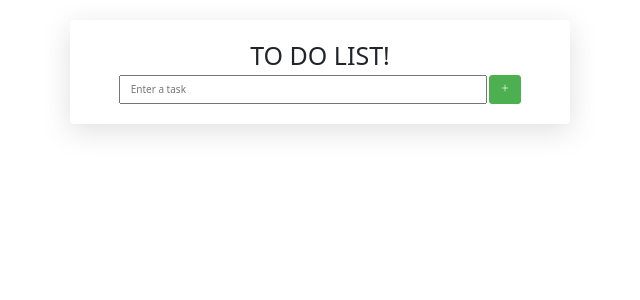
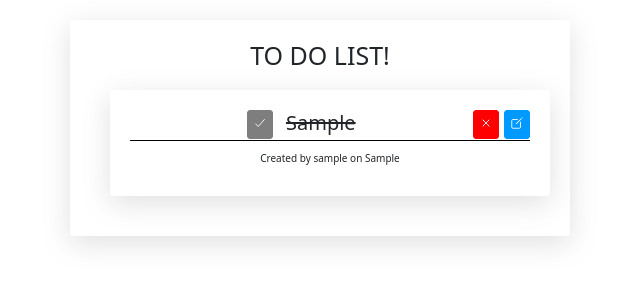
Before and after one commit to cimp08/Todo-app, a PHP site: page /todo.php in a window 1280 px wide. Shown: the part 35-335 px from the top of the page, without its empty margins (320-960 px from the left). Run offline with PHP 8.4, Linux system fonts and the light colour scheme; the visitor is signed in with stand-in values (Sample User, id 1); tables that the repository leaves empty or names only in its code hold one stand-in row (values such as "Sample post").

Commit message:
adding todos classes, get todo function (read)

```diff
--- a/app/public/classes/login.contr.classes.php
+++ b/app/public/classes/login.contr.classes.php
@@ -11,7 +11,6 @@ class LoginContr extends Login {
 
     public function loginUser(){
         if($this->emptyInput() == false){
-            // echo "Empty input!";
             header('location:../login.php?error=emptyinput');
             exit();
         }
--- /dev/null
+++ b/app/public/classes/todos.classes.php
@@ -0,0 +1,19 @@
+<?php
+
+include 'dbh.classes.php';
+
+class Todos extends Dbh {
+
+    protected function getTodos(){
+        $query = 'SELECT *,
+                    todos.id as todosId,
+                    users.id as userId
+                    FROM todos
+                    INNER JOIN users
+                    ON todos.users_id = users.id
+                    ORDER BY todos.created DESC';
+        $result = $this->connect()->prepare($query);
+        $result->execute();
+        return $result;
+    }
+}
--- /dev/null
+++ b/app/public/classes/todos.contr.classes.php
@@ -0,0 +1,19 @@
+<?php
+
+include 'todos.classes.php';
+
+class TodosContr extends Todos{
+
+    public function __construct(){
+        if(!isset($_SESSION['user_id'])) {
+            header('location: ../index.php');
+        } else {
+            $this->setTodos();
+        }
+    }
+
+    public function setTodos(){
+        $result = $this->getTodos();
+        return $result;
+    }
+}
--- a/app/public/includes/views/navbar.php
+++ b/app/public/includes/views/navbar.php
@@ -10,7 +10,7 @@
               <a class="nav-link active text-uppercase" aria-current="page" href="index.php">home</a>
             </li>
             <li class="nav-item">
-              <a class="nav-link text-uppercase" href="todo.php">todos</a>
+              <a class="nav-link text-uppercase" href="includes/todos.inc.php">todos</a>
             </li>
           </ul>
           <div class="d-flex">
--- a/app/public/todo.php
+++ b/app/public/todo.php
@@ -2,10 +2,40 @@
 <?php require 'includes/views/navbar.php'; ?>
 
 <main>
-<section class="add-section">
-    <h1>TO DO LIST!</h1>
-    <form action="#" method="post">
-        <input class="add-section-input" type="text" name="task" placeholder="Enter a task" autocomplete="off" required>
-        <button class="btn-add" name="submit" type="submit"><ion-icon name="add-outline"></ion-icon></button>
-    </form>
+    <section class="add-section">
+        <h1>TO DO LIST!</h1>
+
+
+
+<?php
+require_once 'classes/todos.contr.classes.php';
+$task = new TodosContr();
+$rows = $task->setTodos();
+
+if(!empty($rows->rowCount())) : ?>
+        <ul>
+            <?php foreach($rows as $row): ?>
+                <li class="show-section-items">
+                    <?php if (!$row['completed']):?>
+                    <a class="btn-toggle" href="complete.php?as=notcompleted&id=<?php echo $row['id']?>"><ion-icon name="checkmark-outline"></ion-icon></a>
+                    <?php else: ?>
+                    <a class="btn-toggle" href="complete.php?as=completed&id=<?php echo $row['id']?>"><ion-icon name="checkmark-outline"></ion-icon></a>
+                    <?php endif;?>
+                    <h2 class="task<?php echo $row['completed'] ? ' completed' : '' ?>"><?php echo $row['task'];?></h2>
+                    <a class="btn-edit" href="index.php?edit=<?php echo $row['id']?>"><ion-icon name="create-outline"></ion-icon></a>
+                    <a class="btn-del" href="delete.php?delete=<?php echo $row['id']?>" onclick="return checkDelete()"><ion-icon name="close-outline"></ion-icon></a>
+                    <p class="created">Created by <?php echo $row['users_username']?> on <?php echo $row['created']?></p>
+                </li>
+            <?php endforeach; ?>
+        </ul>
+    <?php else: ?>
+        <div class="show-section-items center">
+            <ion-icon class="calendar" name="calendar-clear-outline"></ion-icon>
+            <p class="notask">No tasks added </p>
+            <a class="add-link" href="#taskinput">Add a task <span class="add-plus">+</span></a>
+        </div>
+    <?php endif;?>
+
+
+
 <?php require 'includes/views/footer.php'; ?>
```
Also changed, not shown: app/public/includes/todos.inc.php (added, +9 -0 lines), app/public/login.php (+3 -10 lines), app/public/classes/todo.classes.php (deleted), app/public/classes/todo.contr.classes.php (deleted), app/public/includes/todo.inc.php (deleted).
